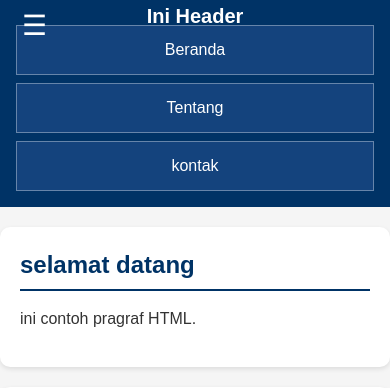
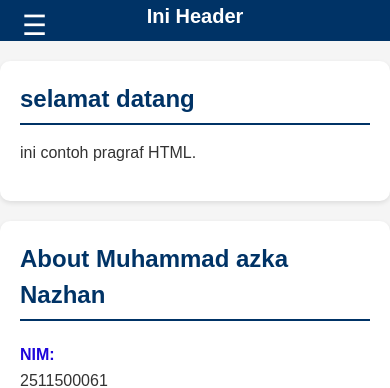
Before and after one commit to 2511500061azka/2511500061-PWD-TI1B-2526O, a PHP site: page /pertemuan-05/index.html in a window 390 px wide. Shown: the top 388 px of the page. Run offline with PHP 8.4, Linux system fonts and the light colour scheme.

Commit message:
styling nav mobile

```diff
--- a/pertemuan-05/style.css
+++ b/pertemuan-05/style.css
@@ -100,11 +100,11 @@ header li a {
                 }
 
                 nav {
-                    display: none
-                    flex-direction: colum;
+                    display: none;
+                    flex-direction: column;
                     background-color: #003366;
                     width: 100%;
-                    paadding: 5px 0;
+                    padding: 5px 0;
 
                 }
               header {
```
